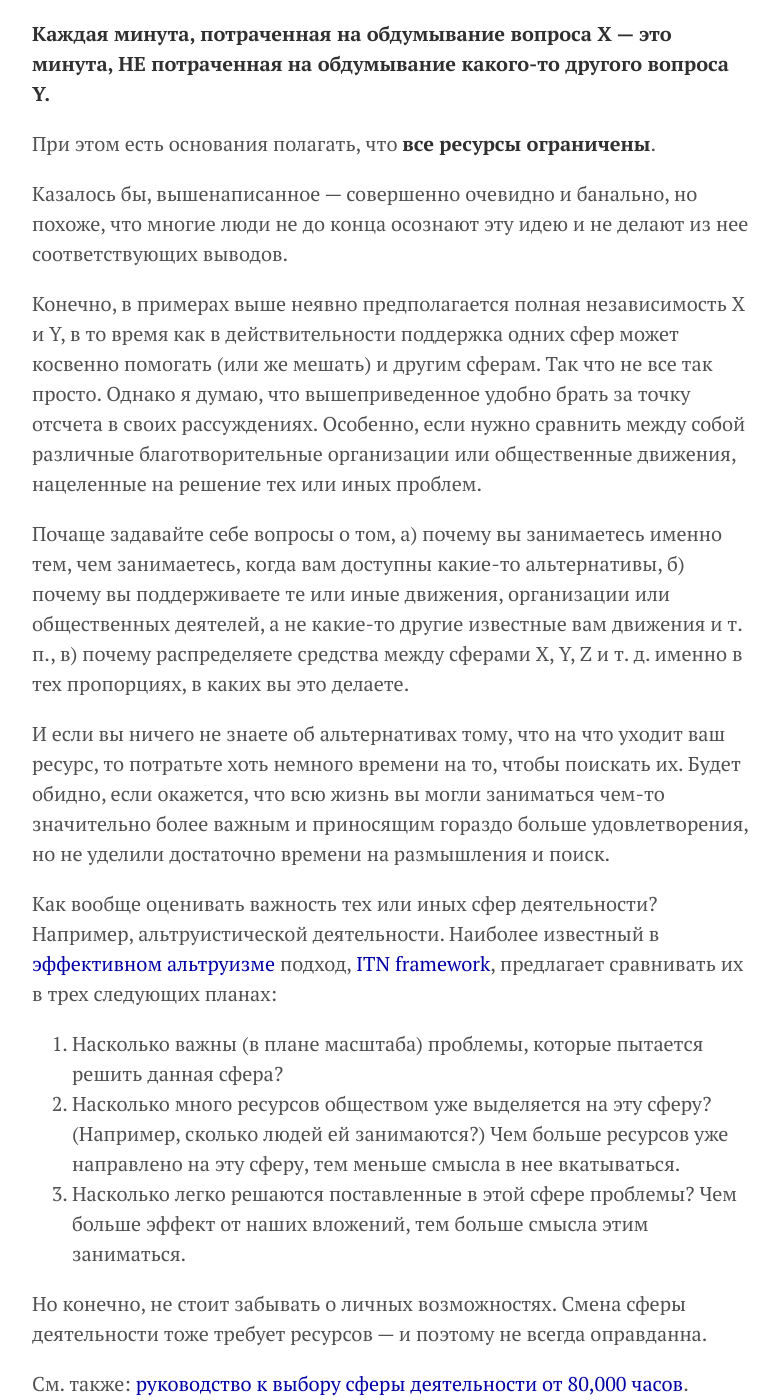
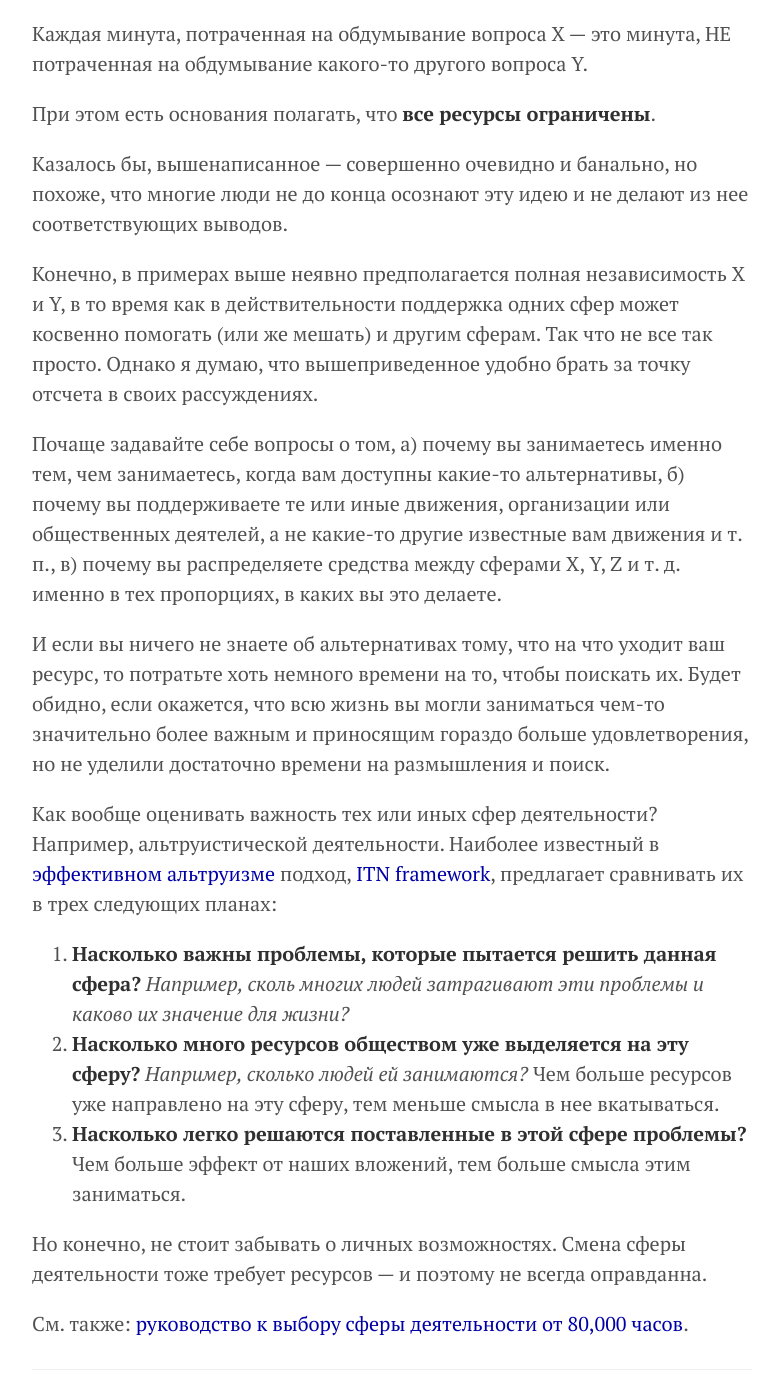
Before and after one commit to KKirdan/kkirdan.github.io, a Jekyll site: the page built from blog/_posts/3. average/2023-07-11-a2.md, in a window 1280 px wide and 1400 px high, scrolled down 481 px. Shown: the whole window, without its empty margins (248-1027 px from the left). Built offline with Jekyll 4.4.1, drawn with Linux system fonts in a browser that asks for light colours.

Commit message:
Update 2023-07-11-a2.md

```diff
--- a/blog/_posts/3. average/2023-07-11-a2.md
+++ b/blog/_posts/3. average/2023-07-11-a2.md
@@ -12,26 +12,26 @@ importance: 10
 
 В частности:
 
-**Каждый человек, занимающийся проблемой X — это человек, НЕ занимающийся какой-то другой проблемой Y.**
+Каждый человек, занимающийся проблемой X — это человек, НЕ занимающийся какой-то другой проблемой Y.
 
-**Каждый рубль, отданный в организацию X — это рубль, НЕ отданный в какую-то другую организацию Y.**
+Каждый рубль, отданный в организацию X — это рубль, НЕ отданный в какую-то другую организацию Y.
 
-**Каждая минута, потраченная на обдумывание вопроса X — это минута, НЕ потраченная на обдумывание какого-то другого вопроса Y.**
+Каждая минута, потраченная на обдумывание вопроса X — это минута, НЕ потраченная на обдумывание какого-то другого вопроса Y.
 
 При этом есть основания полагать, что **все ресурсы ограничены**.
 
 Казалось бы, вышенаписанное — совершенно очевидно и банально, но похоже, что многие люди не до конца осознают эту идею и не делают из нее соответствующих выводов.
 
-Конечно, в примерах выше неявно предполагается полная независимость X и Y, в то время как в действительности поддержка одних сфер может косвенно помогать (или же мешать) и другим сферам. Так что не все так просто. Однако я думаю, что вышеприведенное удобно брать за точку отсчета в своих рассуждениях. Особенно, если нужно сравнить между собой различные благотворительные организации или общественные движения, нацеленные на решение тех или иных проблем.
+Конечно, в примерах выше неявно предполагается полная независимость X и Y, в то время как в действительности поддержка одних сфер может косвенно помогать (или же мешать) и другим сферам. Так что не все так просто. Однако я думаю, что вышеприведенное удобно брать за точку отсчета в своих рассуждениях.
 
-Почаще задавайте себе вопросы о том, а) почему вы занимаетесь именно тем, чем занимаетесь, когда вам доступны какие-то альтернативы, б) почему вы поддерживаете те или иные движения, организации или общественных деятелей, а не какие-то другие известные вам движения и т. п., в) почему распределяете средства между сферами X, Y, Z и т. д. именно в тех пропорциях, в каких вы это делаете.
+Почаще задавайте себе вопросы о том, а) почему вы занимаетесь именно тем, чем занимаетесь, когда вам доступны какие-то альтернативы, б) почему вы поддерживаете те или иные движения, организации или общественных деятелей, а не какие-то другие известные вам движения и т. п., в) почему вы распределяете средства между сферами X, Y, Z и т. д. именно в тех пропорциях, в каких вы это делаете.
 
 И если вы ничего не знаете об альтернативах тому, что на что уходит ваш ресурс, то потратьте хоть немного времени на то, чтобы поискать их. Будет обидно, если окажется, что всю жизнь вы могли заниматься чем-то значительно более важным и приносящим гораздо больше удовлетворения, но не уделили достаточно времени на размышления и поиск.
 
 Как вообще оценивать важность тех или иных сфер деятельности? Например, альтруистической деятельности. Наиболее известный в [эффективном альтруизме](https://ea-ru.org/articles/introduction-to-effective-altruism) подход, [ITN framework](https://forum.effectivealtruism.org/topics/itn-framework), предлагает сравнивать их в трех следующих планах:
-1. Насколько важны (в плане масштаба) проблемы, которые пытается решить данная сфера?
-2. Насколько много ресурсов обществом уже выделяется на эту сферу? (Например, сколько людей ей занимаются?) Чем больше ресурсов уже направлено на эту сферу, тем меньше смысла в нее вкатываться.
-3. Насколько легко решаются поставленные в этой сфере проблемы? Чем больше эффект от наших вложений, тем больше смысла этим заниматься.
+1. **Насколько важны проблемы, которые пытается решить данная сфера?** _Например, сколь многих людей затрагивают эти проблемы и каково их значение для жизни?_
+2. **Насколько много ресурсов обществом уже выделяется на эту сферу?** _Например, сколько людей ей занимаются?_ Чем больше ресурсов уже направлено на эту сферу, тем меньше смысла в нее вкатываться.
+3. **Насколько легко решаются поставленные в этой сфере проблемы?** Чем больше эффект от наших вложений, тем больше смысла этим заниматься.
 
 Но конечно, не стоит забывать о личных возможностях. Смена сферы деятельности тоже требует ресурсов — и поэтому не всегда оправданна.
 
```
